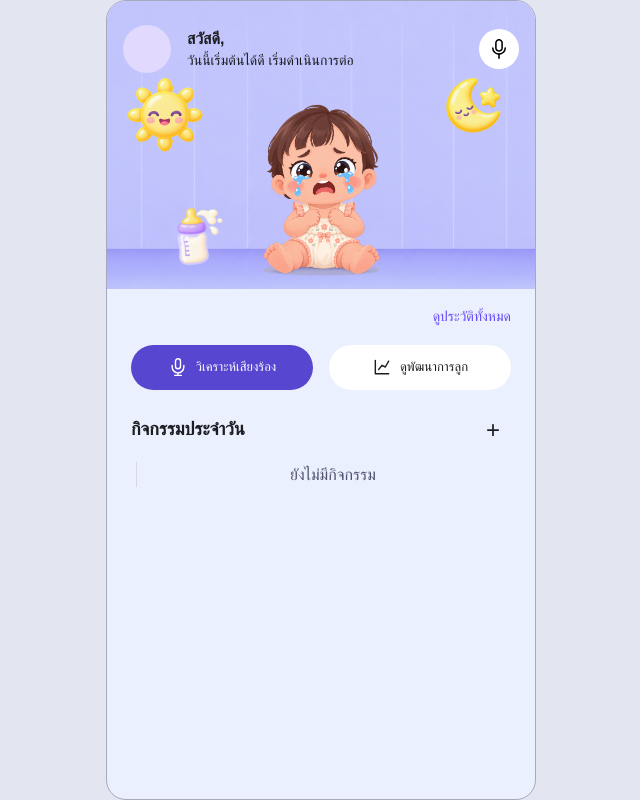
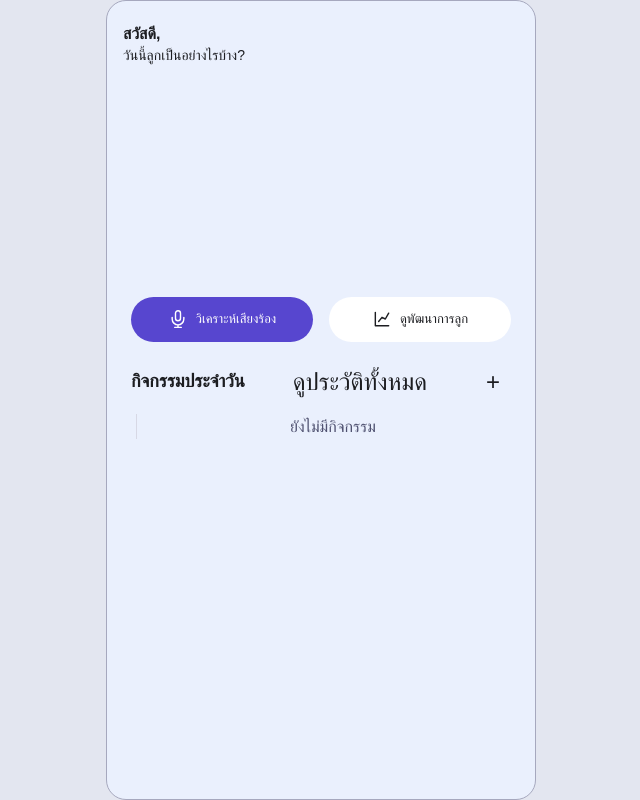
Before and after one commit to AYNO-I-KNOW/utopia-hackathon-2026, a Next.js app: page / in a window 1280 px wide. Shown: the whole page, without its empty margins (319-959 px from the left). Built offline with nearby package versions, Linux system fonts and the light colour scheme.

Commit message:
refactor(home): simplify imagery and unify concise Thai summaries

```diff
--- a/src/content/development.ts
+++ b/src/content/development.ts
@@ -11,10 +11,10 @@ export const growthCopy = {
   cm: "ซม.",
   hoursPerDay: "ชม/วัน",
   timesPerDay: "ครั้ง/วัน",
-  weightChange: "เพิ่ม 20 ก. จากสัปดาห์ก่อน",
-  heightChange: "ล่าสุดเมื่อ 5 วันที่แล้ว",
-  sleepChange: "เมื่อวานนอน 11 ชั่วโมง",
-  feedingChange: "เมื่อวานทาน 110 มล.",
+  weightChange: "สัปดาห์นี้ +20 ก.",
+  heightChange: "ล่าสุด 5 วันก่อน",
+  sleepChange: "เมื่อวาน 11 ชม.",
+  feedingChange: "เมื่อวาน 110 มล.",
   week: "รายสัปดาห์",
   month: "รายเดือน",
   year: "รายปี",
@@ -33,7 +33,7 @@ export const growthCopy = {
   history: "ดูประวัติทั้งหมด",
   daily: "กิจกรรมประจำวัน",
   greeting: "สวัสดี,",
-  greetingSubtitle: "วันนี้เริ่มต้นได้ดี เริ่มดำเนินการต่อ",
+  greetingSubtitle: "วันนี้ลูกเป็นอย่างไรบ้าง?",
   noHistory: "ยังไม่มีกิจกรรม",
   viewGrowth: "ดูพัฒนาการลูก",
   viewAnalysis: "วิเคราะห์เสียงร้อง",
--- a/src/features/activities/activity-screen.tsx
+++ b/src/features/activities/activity-screen.tsx
@@ -1,6 +1,5 @@
 "use client";
 import { HomeHero } from "./home-hero";
-import { ActivityIcon } from "./activity-icon";
 import { growthCopy } from "@/content/development";
 import { copy } from "@/content";
 import { useEffect, useState } from "react";
@@ -17,6 +16,7 @@ export function ActivityScreen() {
   const [date, setDate] = useState(""),
     [items, setItems] = useState<Activity[]>([]),
     [editing, setEditing] = useState(false),
+    [showHistory, setShowHistory] = useState(false),
     [error, setError] = useState("");
   useEffect(() => {
     setDate(dateKey());
@@ -59,41 +59,6 @@ export function ActivityScreen() {
     <MobileShell>
       <section className="content timeline-content home-timeline">
         <HomeHero />
-        <details className="home-history">
-          <summary>{growthCopy.history}</summary>
-          <div className="calendar-top">
-            {" "}
-            <div className="week">
-              {Array.from({ length: 7 }, (_, i) => {
-                const d = new Date(start);
-                d.setDate(d.getDate() + i);
-                const key = dateKey(d);
-                return (
-                  <button
-                    key={key}
-                    className={key === date ? "primary" : ""}
-                    onClick={() => setDate(key)}
-                  >
-                    <small>
-                      {
-                        [
-                          copy.sun,
-                          copy.mon,
-                          copy.tue,
-                          copy.wed,
-                          copy.thu,
-                          copy.fri,
-                          copy.sat,
-                        ][d.getDay()]
-                      }
-                    </small>
-                    <b>{d.getDate()}</b>
-                  </button>
-                );
-              })}
-            </div>
-          </div>
-        </details>
         <div className="home-shortcuts">
           <Link href="/analysis" className="shortcut primary">
             <svg
@@ -131,12 +96,56 @@ export function ActivityScreen() {
         <div className="activities-heading">
           <h2>{growthCopy.daily}</h2>
           <button
+            className="home-history-toggle"
+            aria-expanded={showHistory}
+            aria-controls="home-history"
+            onClick={() => setShowHistory(!showHistory)}
+          >
+            {growthCopy.history}
+          </button>
+          <button
             aria-label={copy.addActivity}
             onClick={() => setEditing(true)}
           >
             +
           </button>
         </div>
+        {showHistory && (
+          <div id="home-history" className="home-history">
+            <div className="calendar-top">
+              {" "}
+              <div className="week">
+                {Array.from({ length: 7 }, (_, i) => {
+                  const d = new Date(start);
+                  d.setDate(d.getDate() + i);
+                  const key = dateKey(d);
+                  return (
+                    <button
+                      key={key}
+                      className={key === date ? "primary" : ""}
+                      onClick={() => setDate(key)}
+                    >
+                      <small>
+                        {
+                          [
+                            copy.sun,
+                            copy.mon,
+                            copy.tue,
+                            copy.wed,
+                            copy.thu,
+                            copy.fri,
+                            copy.sat,
+                          ][d.getDay()]
+                        }
+                      </small>
+                      <b>{d.getDate()}</b>
+                    </button>
+                  );
+                })}
+              </div>
+            </div>
+          </div>
+        )}
         {error && <p role="alert">{error}</p>}
         <div className="activity-list">
           {items
@@ -144,7 +153,6 @@ export function ActivityScreen() {
             .sort((a, b) => a.from.localeCompare(b.from))
             .map((item) => (
               <article key={item.id} className="card activity-card">
-                <ActivityIcon kind={item.activity} />
                 <div className="home-activity-body">
                   <h2>{activityLabel(item.activity)}</h2>
                   <p>
--- a/src/features/activities/home-hero.tsx
+++ b/src/features/activities/home-hero.tsx
@@ -1,46 +1,14 @@
-import Link from "next/link";
-import { copy } from "@/content";
 import { growthCopy as text } from "@/content/development";
+
 export function HomeHero() {
   return (
-    <div className="home-hero">
-      <img
-        className="home-hero-background"
-        src="/images/analysis/background.png"
-        alt=""
-      />
+    <header className="home-hero">
       <div className="home-hero-greeting">
-        <img src="/images/development/3-705-imgEllipse6.svg" alt="" />
         <div>
           <h2>{text.greeting}</h2>
           <p>{text.greetingSubtitle}</p>
         </div>
-        <Link href="/analysis" aria-label={copy.startAnalysis}>
-          <img src="/images/development/3-705-imgGroup.svg" alt="" />
-        </Link>
       </div>
-      <div className="home-hero-scene">
-        <img
-          className="home-hero-baby"
-          src="/images/analysis/baby.png"
-          alt={copy.cryingBabyAlt}
-        />
-        <img
-          className="home-hero-sun"
-          src="/images/development/3-705-imgImage29.png"
-          alt=""
-        />
-        <img
-          className="home-hero-moon"
-          src="/images/development/3-705-imgImage28.png"
-          alt=""
-        />
-        <img
-          className="home-hero-bottle"
-          src="/images/development/3-705-imgImage27.png"
-          alt=""
-        />
-      </div>
-    </div>
+    </header>
   );
 }
```
